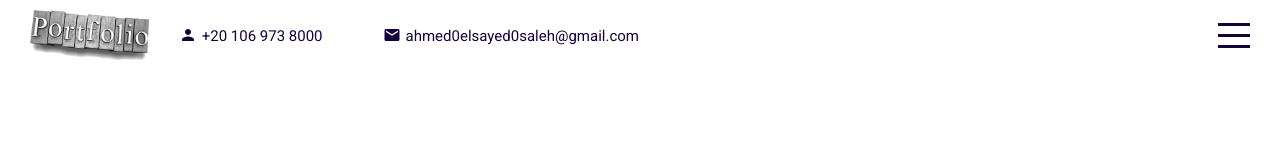
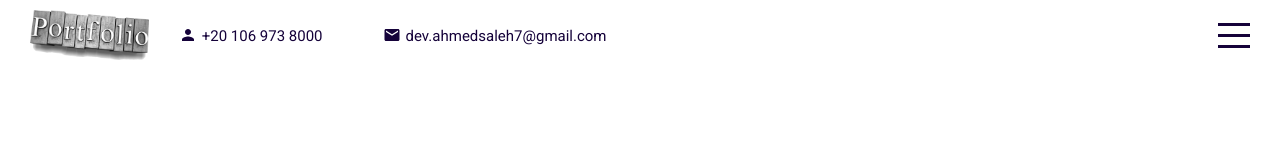
Before and after one commit to AhmedElSayedSaleh/ahmed_saleh_react-portfolio, a React (Create React App) app: page / in a window 1280 px wide. Shown: the top 160 px of the page. Built offline with nearby package versions, Linux system fonts and the light colour scheme.

Commit message:
edit email

```diff
--- a/src/components/menu/Menu.js
+++ b/src/components/menu/Menu.js
@@ -41,7 +41,7 @@ function Menu({menuOpen, setMenuOpen}) {
                 <div className="icon-container">
                     <Mail className="icon"/>
                     <span>
-                            <a href="mailto: ahmed0elsayed0saleh@gmail.com">ahmed0elsayed0saleh@gmail.com</a>
+                            <a href="mailto: ahmed0elsayed0saleh@gmail.com">dev.ahmedsaleh7@gmail.com</a>
                         </span>
                 </div>
                 <div className="icon-container">
--- a/src/components/topbar/Topbar.js
+++ b/src/components/topbar/Topbar.js
@@ -20,7 +20,7 @@ function Topbar({menuOpen,setMenuOpen}) {
                     <div className="icon-container">
                         <Mail className="icon"/>
                         <span>
-                            <a href="mailto: ahmed0elsayed0saleh@gmail.com">ahmed0elsayed0saleh@gmail.com</a>
+                            <a href="mailto: ahmed0elsayed0saleh@gmail.com">dev.ahmedsaleh7@gmail.com</a>
                         </span>
                     </div>
                 </div>
```
